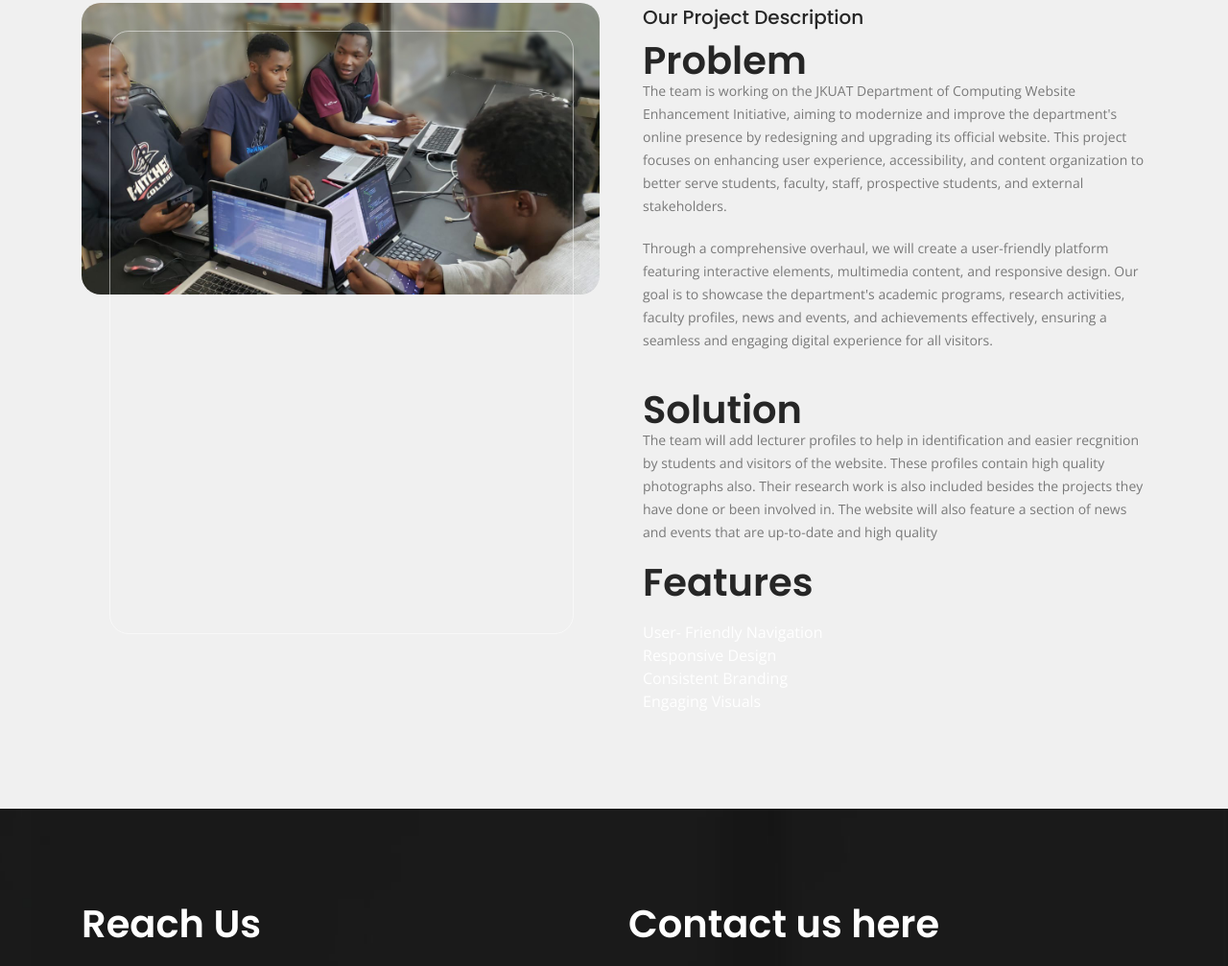
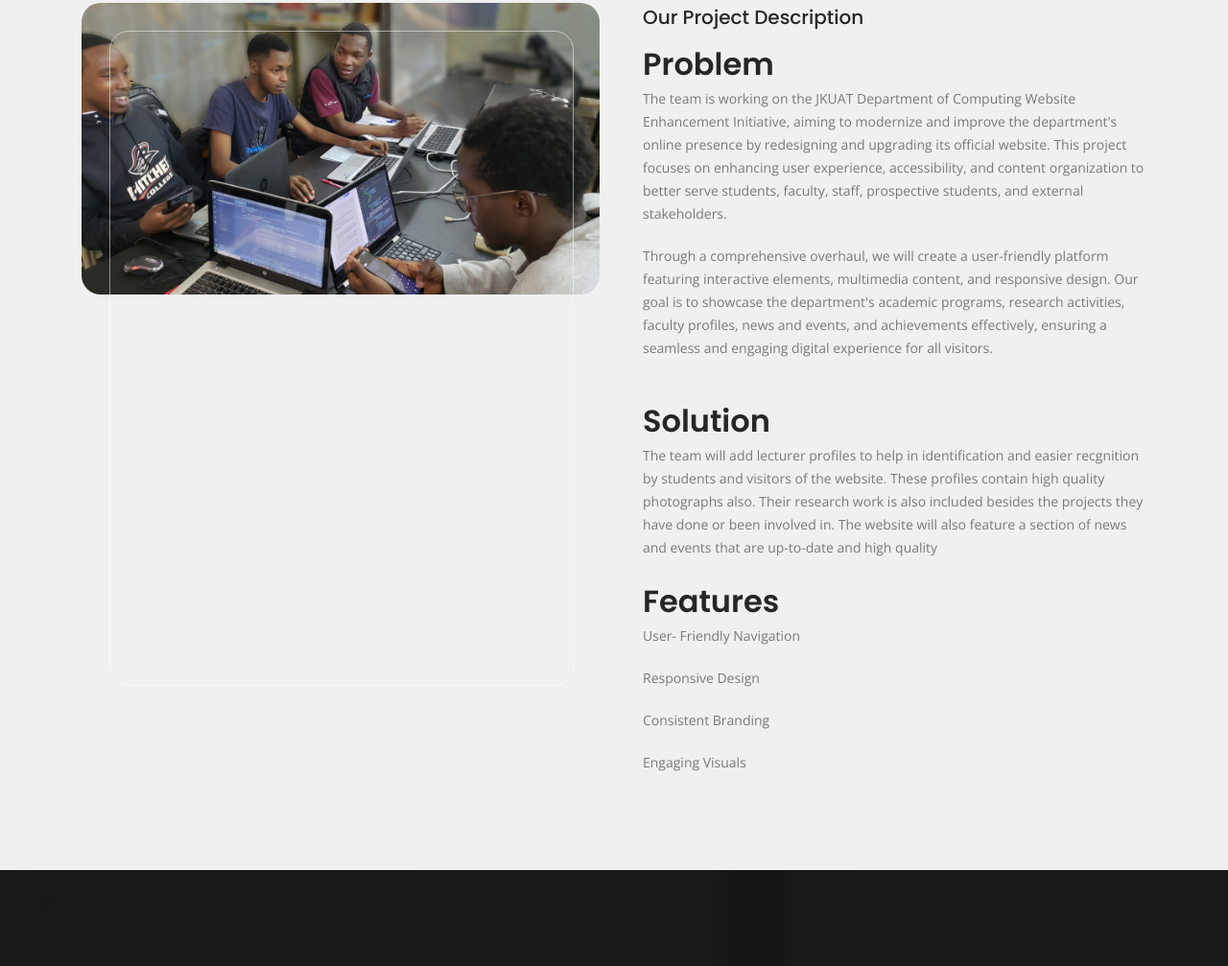
Before and after one commit to KirikaJoseph/innovators-website-revamp-project, a plain HTML site: page project.html in a window 1280 px wide. Shown: the part 543-1550 px from the top of the page at 96% size. Drawn offline with nearby package versions, Linux system fonts and the light colour scheme.

Commit message:
Add files via upload

```diff
--- a/project.html
+++ b/project.html
@@ -167,49 +167,49 @@
         <!-- ====== Our Project Content Start ====== -->
         <section id="about-us-inner" class="index-2">
             <div class="container">
-                <h2 class="d-none">Heading</h2>
+                <h1 class="d-none">Heading</h1>
                 <div class="col-lg-12 col-md-12 col-xs-12">
                     <div class="row">
                         <div class="col-lg-6 col-md-6 col-sm-12 col-xs-12 img-area"> <img class="img-area" src="img/about.jpg" alt="About" /> </div>
                         <div class="col-lg-6 col-md-6 col-sm-12 col-xs-12 content-area">
                             <div class="about-heading">Our Project Description</div>
-                            <h1>
+                            <h3>
                                 Problem
-                            </h1>
+                            </h3>
                             <p>The team is working on the JKUAT Department of Computing Website Enhancement Initiative, aiming to modernize and improve the department's online presence by redesigning and upgrading its official website. This project focuses
                                 on enhancing user experience, accessibility, and content organization to better serve students, faculty, staff, prospective students, and external stakeholders. </p>
                             <P>Through a comprehensive overhaul, we will create a user-friendly platform featuring interactive elements, multimedia content, and responsive design. Our goal is to showcase the department's academic programs, research activities,
                                 faculty profiles, news and events, and achievements effectively, ensuring a seamless and engaging digital experience for all visitors.</P>
                             </p>
-                            <h1>
+                            <h3>
                                    Solution
-                               </h1>
+                               </h3>
                             <p>
                                 The team will add lecturer profiles to help in identification and easier recgnition by students and visitors
                                 of the website. These profiles contain high quality photographs also.
                                 Their research work is also included besides the projects they have done or been involved in.
                                 The website will also feature a section of news and events that are up-to-date and high quality
                             </p>
-                            <h1>
+                            <h3>
                                 Features
-                            </h1>
+                            </h3>
 
-                                <p>
-                                    <ul>
-                                        <li>
-                                            User- Friendly Navigation
-                                        </li>
-                                        <li>
-                                            Responsive Design
-                                        </li>
-                                        <li>
-                                            Consistent Branding
-                                        </li>
-                                        <li>
-                                            Engaging Visuals
-                                        </li>
-                                    </ul>
-                                </p>
+
+
+
+                            <p>User- Friendly Navigation</p>
+
+
+                            <p>Responsive Design</p>
+
+
+                            <p>Consistent Branding</p>
+
+                            <p>Engaging Visuals</p>
+
+
+
+
 
                         </div>
                     </div>
```
